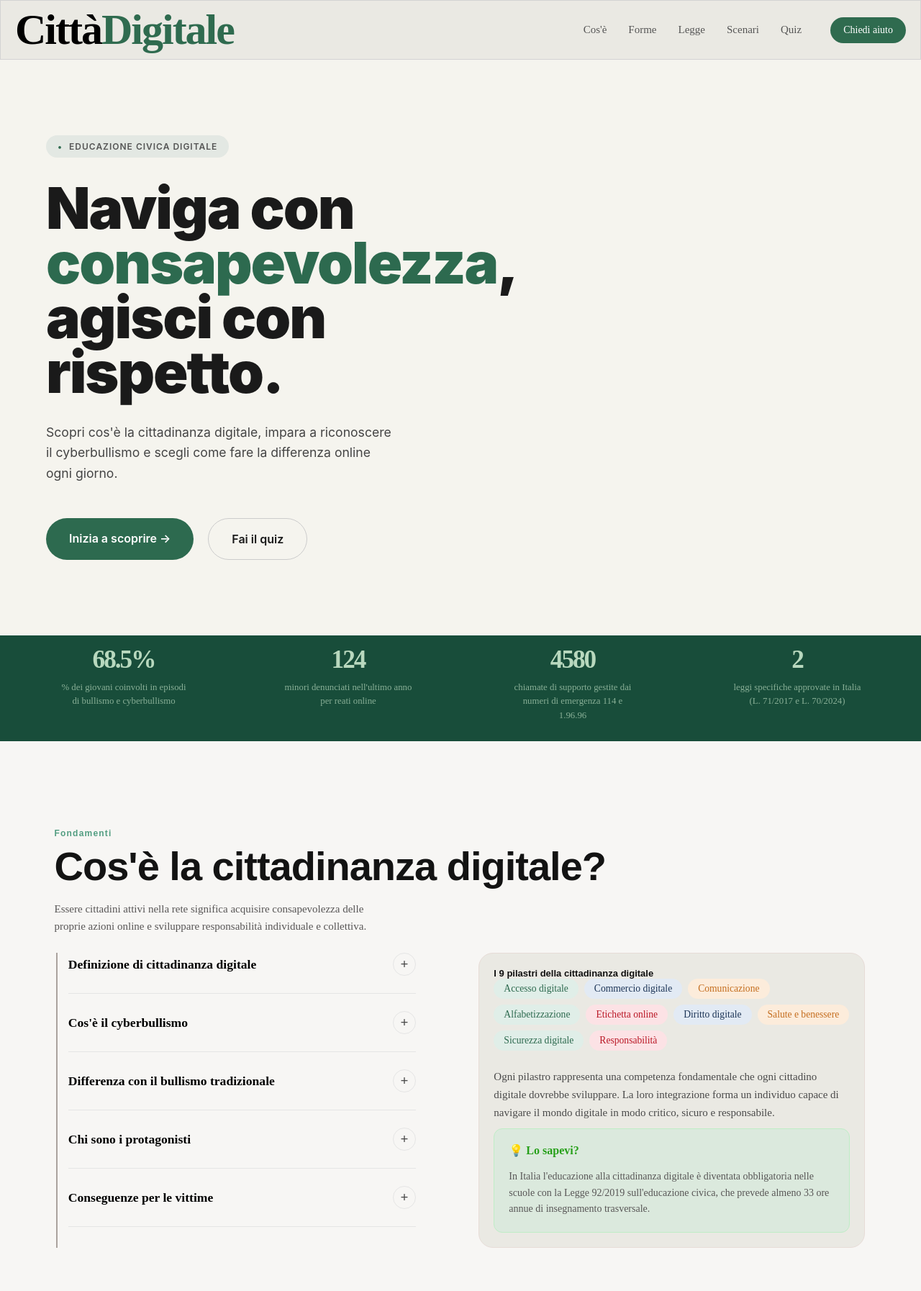
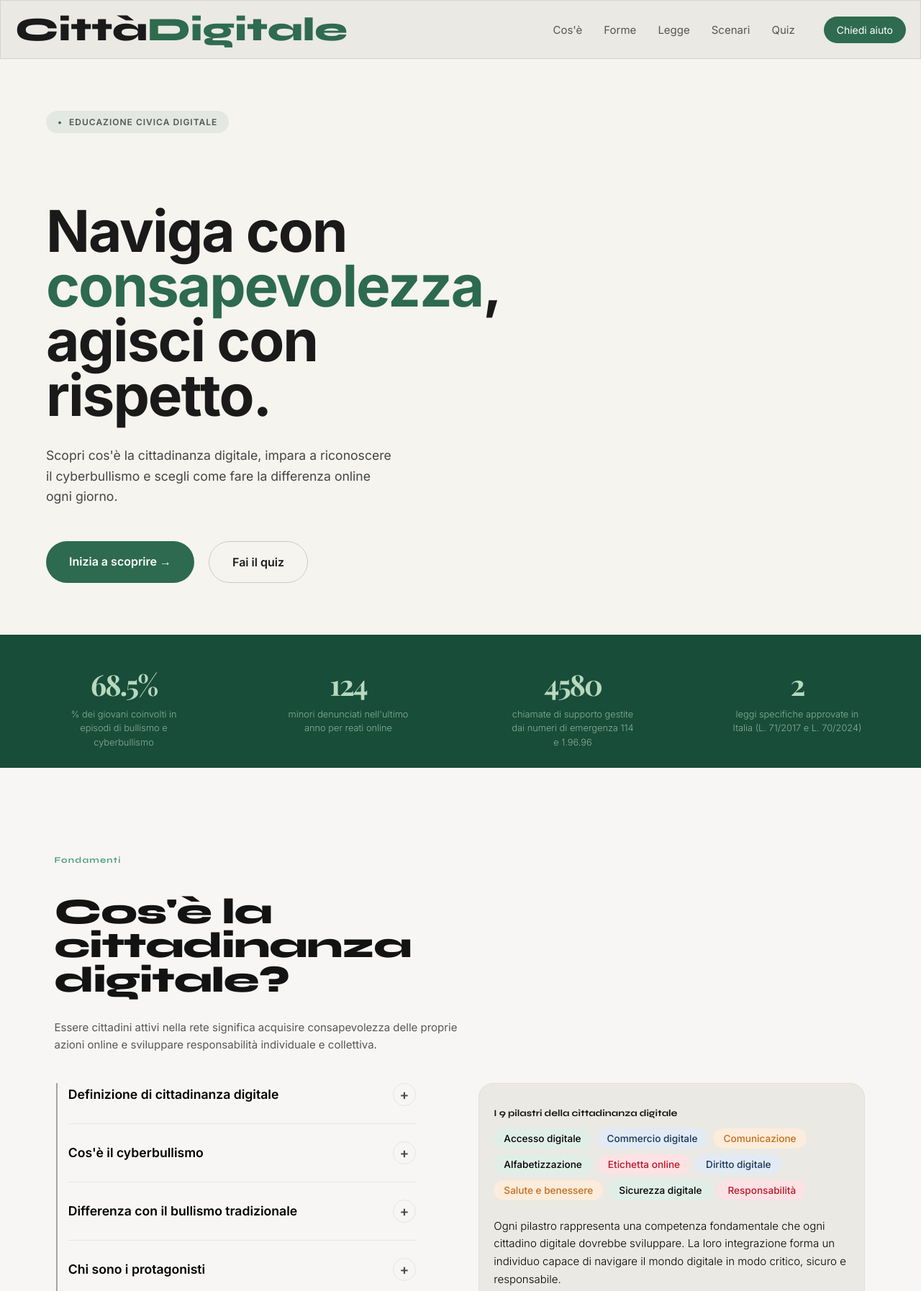
Before and after one commit to Nico7769/Progetto-Finale-TDP, a plain HTML site: page index.html in a window 1280 px wide. Shown: the top 1794 px of the page at 72% size. Drawn offline with nearby package versions, Linux system fonts and the light colour scheme.

Commit message:
ultime modifiche e ottimizazioni

```diff
--- a/css/componenti/card.css
+++ b/css/componenti/card.css
@@ -139,9 +139,9 @@
 }
 
 .support-number {
-    font-family: oldstyle-nums;
-    font-size: clamp(26px, 5vw, 32px);
-    font-weight: 800;
+    font-family: 'Playfair Display', serif;
+    font-size: clamp(32px, 5vw, 42px);
+    font-weight: 400;
     color: #A8D5BA;
     letter-spacing: -1px;
     margin-bottom: 8px;
--- a/css/componenti/copertina.css
+++ b/css/componenti/copertina.css
@@ -1,23 +1,11 @@
-/*togliere margini predefiniti dei browser */
-* {
-    margin: 0;
-    padding: 0;
-    box-sizing: border-box;
-}
 
-:root {
-    /* Definiamo i colori come variabili per riutilizzarli facilmente */
-    --bg-color: #f5f4ee;
-    --text-dark: #1a1a1a;
-    --brand-green: #2d6a4f;
-    --badge-bg: #e3e8e3;
-    --font-main: 'Inter', sans-serif, Arial;
-}
+
+
 
 .copertina {
-    background-color: var(--bg-color);
-    font-family: var(--font-main);
-    color: var(--text-dark);
+    background-color: #f5f4ee;
+    font-family: 'Inter', Arial, sans-serif;
+    color: #1a1a1a;
     display: flex;
     align-items: center;
     min-height: 100vh; /* Centra verticalmente il contenuto nella pagina */
@@ -31,7 +19,7 @@
 /* Stile del piccolo badge in alto */
 .badge {
     display: inline-block;
-    background-color: var(--badge-bg);
+   background-color: #e3e8e3;
     padding: 8px 16px;
     border-radius: 20px;
     font-size: 0.75rem;
@@ -42,12 +30,12 @@
 }
 
 .dot {
-    color: var(--brand-green);
+   color: #2d6a4f;
     margin-right: 5px;
 }
 
 
-h1 {
+.copertina h1 {
     font-size: clamp(3rem, 8vw, 5rem); /* Dimensione fluida che si adatta allo schermo */
     line-height: 0.95;
     font-weight: 900;
@@ -57,7 +45,7 @@
 }
 
 .highlight {
-    color: var(--brand-green);
+    color: #2d6a4f;
 }
 
 /* Descrizione */
@@ -90,12 +78,12 @@
 
 /* Pulsante Verde */
 .btn-primary {
-    background-color: var(--brand-green);
+    background-color: #2d6a4f;
     color: white;
 }
 
 /* Pulsante Trasparente/Bordato */
 .btn-secondary {
     border: 1px solid #ccc;
-    color: var(--text-dark);
+    color: #1a1a1a;
 }
--- a/css/componenti/statistiche.css
+++ b/css/componenti/statistiche.css
@@ -7,7 +7,8 @@
 }
 
 .stat-item h2 {
-  font-size: clamp(2.2rem, 2vw, 3.8rem);
+  font-family: 'Playfair Display', serif;
+  font-size: clamp(2.5rem, 3vw, 3rem);
   font-weight: 700;
   color: #b8d8be;
   letter-spacing: -2px;
--- a/css/cosa-e.css
+++ b/css/cosa-e.css
@@ -1,36 +1,17 @@
-/* --- Variabili globali --- */
-:root {
-  --bg-color2: #ffffff;
-  --text-main: #1a1a1a;
-  --ink2: #4a4a4a;
-  --accent: #2d6a4f; /* Verde scuro */
-  --accent2: #1b4332; /* Verde ancora più scuro */
-  --card-bg: #f7f6f2; /* Beige chiaro per la card */
-  --radius: 16px;
-  --border-color: #e5e5e5;
-  --font-family: 'Inter', -apple-system, BlinkMacSystemFont, "Segoe UI", Roboto, sans-serif;
-}
 
 /* --- Tipografia e Intestazione --- */
 .section-tag {
   text-transform: uppercase;
   font-size: 0.85rem;
   letter-spacing: 1px;
-  color: var(--ink2);
+  color: #4a4a4a;
   font-weight: 600;
 }
 
-.section-title {
-  font-size: 3.5rem;
-  font-weight: 900;
-  line-height: 1.1;
-  margin: 0.5rem 0 1rem 0;
-  letter-spacing: -1px;
-}
 
 .section-desc {
   font-size: 1.1rem;
-  color: var(--ink2);
+  color: #4a4a4a;
   max-width: 600px;
   margin-bottom: 3rem;
 }
@@ -46,7 +27,7 @@
 
 /* --- Lista Accordion (Sinistra) --- */
 .accordion-item {
-  border-bottom: 1px solid var(--border-color);
+  border-bottom: 1px solid #e5e5e5;
   padding: 1.5rem 0;
 
   width: 90%;
@@ -70,12 +51,12 @@
   width: 32px;
   height: 32px;
   border-radius: 50%;
-  border: 1px solid var(--border-color);
+  border: 1px solid #e5e5e5;
   display: flex;
   justify-content: center;
   align-items: center;
   font-size: 1.2rem;
-  color: var(--ink2);
+  color: #4a4a4a;
   transition: all 0.3s ease;
   user-select: none;
 }
@@ -90,7 +71,7 @@
 
 .accordion-body p {
   margin: 0;
-  color: var(--ink2);
+  color: #4a4a4a;
   font-size: 1rem;
   line-height: 1.6;
 }
@@ -101,9 +82,9 @@
 }
 
 .accordion-item.active .accordion-icon {
-  background-color: var(--accent);
+  background-color: #2d6a4f;
   color: white;
-  border-color: var(--accent);
+  border-color: #2d6a4f;
   transform: rotate(45deg); /* Trasforma il + in una X */
 }
 
@@ -115,7 +96,7 @@
 
 /* --- Info Card (Destra) --- */
 .info-card {
-  background-color: var(--card-bg);
+  background-color:  #f7f6f2;
   border-radius: var(--radius);
   padding: 2.5rem;
   border: 1px solid #ebeae4;
--- a/css/header.css
+++ b/css/header.css
@@ -9,6 +9,7 @@
     margin: auto;
     margin-left: 0;
     font-size: 60px;
+    word-wrap: break-word;
 }
 
 .header-content {
@@ -51,3 +52,18 @@
     text-decoration: none;
     font-size: 14px;
 }
+/* Logo color accent (header) */
+.logo .highlight {
+    color: #2f6b4f;
+
+}
+
+/* Logo come <p> per rispettare la gerarchia H1 (W3C) */
+p.logo {
+    margin: auto;
+    margin-left: 0;
+    font-size: 46px;
+    font-weight: 900;
+    font-family: 'Syne', sans-serif;
+    color: #1a1a1a;
+}
--- a/css/layout.css
+++ b/css/layout.css
@@ -6,6 +6,7 @@
     }
 body{
     margin: 0;
+    font-family: 'Inter', Arial, sans-serif;
 
 }
 
@@ -36,6 +37,8 @@
     border-width: 4px;
     max-width: 70%;
     margin: 0 ;
+
+    box-sizing: border-box;
 }
 ì
 .container-header{
--- a/css/scritte.css
+++ b/css/scritte.css
@@ -3,13 +3,20 @@
    color: rgb(19, 19, 19);
     font-family: 'Syne', sans-serif;
     font-weight: 800;
-    font-size: 55px;
+
     line-height: 0.95;
     margin-bottom: 30px;
     letter-spacing: -0.02em;
+    width: 100%;
 
 
+
+    font-size: 50px;
+    word-wrap: break-word;
+
 }
+
+
 .section-subtitle{
     margin-top: 0;
     font-size: 15px;
@@ -47,14 +54,6 @@
     margin-top: 20px;
     padding-top: 30px;
     opacity: 0.8;
-}
-.little-text{
-    font-family: 'Inter', sans-serif;
-    font-size: 14px;
-    line-height: 1.6;
-    color:white;
-    font-weight: bolder;
-
 }
 .legge-info p{
 
--- a/index.html
+++ b/index.html
@@ -3,22 +3,25 @@
 <head>
     <meta charset="UTF-8">
     <meta name="viewport" content="width=device-width, initial-scale=1.0">
-    <title>Document</title>
+    <title>CittàDigitale — Educazione Civica Digitale</title>
     <link rel="stylesheet" href="style.css">
+     <link rel="preconnect" href="https://fonts.googleapis.com">
+    <link rel="preconnect" href="https://fonts.gstatic.com" crossorigin>
+    <link rel="stylesheet" href="https://fonts.googleapis.com/css2?family=Playfair+Display:wght@700;800;900&family=Syne:wght@400;600;700;800;900&family=Inter:wght@300;400;500;600;700&display=swap">
 </head>
 <body>
     <!--Header-->
     <header>
   <div class="header-content">
-    <h1 class="logo">Città<span style="color: #2f6b4f;">Digitale</span></h1>
+    <p class="logo">Città<span class="highlight">Digitale</span></p>
 
     <div class="right-section">
       <nav class="header-link">
-        <a href="#">Cos'è</a>
+        <a href="#cosae">Cos'è</a>
         <a href="#Forme">Forme</a>
         <a href="#legge">Legge</a>
         <a href="#scenari">Scenari</a>
-        <a href="#scenari">Quiz</a>
+        <a href="#quiz">Quiz</a>
       </nav>
 
       <a href="#contatti" class="btn-aiuto">Chiedi aiuto</a>
@@ -51,7 +54,7 @@
 
             <!-- Gruppo di pulsanti -->
             <div class="button-group">
-                <a href="#cosa-e" class="btn btn-primary">Inizia a scoprire &rarr;</a>
+                <a href="#cosae" class="btn btn-primary">Inizia a scoprire &rarr;</a>
                 <a href="#scenari" class="btn btn-secondary">Fai il quiz</a>
             </div>
         </div>
@@ -79,7 +82,7 @@
     </div>
    </section>
   <!-- COS'È -->
-<section  class="sezione-bianca" id="cosa-e">
+<section  class="sezione-bianca" id="cosae">
   <div class="section-header ">
     <span class="titoletto-verde">Fondamenti</span>
     <h2 class="section-title">Cos'è la cittadinanza digitale?</h2>
@@ -308,7 +311,7 @@
     <section class="sezione-colorata" id="scenari">
         <div class="section-header">
             <span class="titoletto-verde">ESERCIZI PRATICI</span>
-            <h2 class="section-title-informazioni" style="color: black;">Cosa faresti in<br> questa situazione?</h2>
+            <h2 class="section-title" >Cosa faresti in<br> questa situazione?</h2>
             <p class="section-subtitle">Mettiti alla prova con scenari reali. Scegli l'azione giusta e scopri le conseguenze.</p>
         </div>
         <div class="sc-wrap">
@@ -340,7 +343,7 @@
 
 </section>
 <!--Sezione quiz-->
-<section class="sezione-bianca">
+<section class="sezione-bianca" id="quiz">
   <div class="section-header">
     <span class="titoletto-verde">METTI ALLA PROVA</span>
     <h2 class="section-title">Quiz — Quanto sai<br>sul cyberbullismo?</h2>
@@ -562,10 +565,10 @@
             <p>Progetto di Educazione Civica — Cittadinanza Digitale</p>
         </div>
         <div class="footer-link">
-            <a href="">Cos'e'</a>
+            <a href="#cosae">Cos'e'</a>
             <a href="#Forme">Forme</a>
-            <a href="">Legge</a>
-            <a href="">Quiz</a>
+            <a href="#legge">Legge</a>
+            <a href="#quiz">Quiz</a>
         </div>
         <div style="align-content: center;" class="support-desc">
             <p>Basato sulla L. 71/2017 e L. 92/2019 — Italia</p>
```
